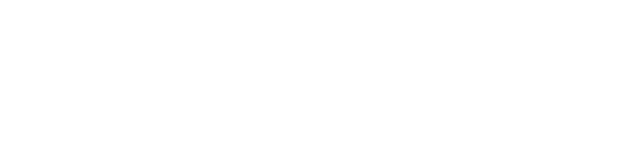
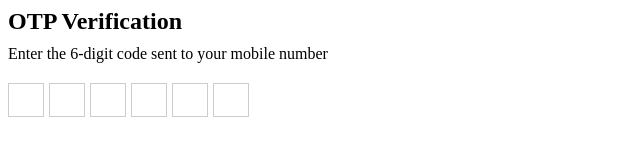
Before and after one commit to acciojob/OTP-Sukantadas1, a website: page main.html in a window 1280 px wide. Shown: the whole page, without its empty margins (0-640 px from the left). Drawn offline with Linux system fonts and the light colour scheme.

Commit message:
created a submission

```diff
--- a/main.html
+++ b/main.html
@@ -4,10 +4,23 @@
 
 <head>
 	<link rel="stylesheet" href="styles.css">
+	 <title>OTP Verification</title>
 </head>
 
 <body>
 	<!-- the entire body must be written by student -->
+	 <div>
+        <div id="verification_heading">OTP Verification</div>
+        <div id="verification_subtext">Enter the 6-digit code sent to your mobile number</div>
+        <div class="code-container">
+            <input type="text" class="code" maxlength="1" oninput="handleInput(this)">
+            <input type="text" class="code" maxlength="1" oninput="handleInput(this)">
+            <input type="text" class="code" maxlength="1" oninput="handleInput(this)">
+            <input type="text" class="code" maxlength="1" oninput="handleInput(this)">
+            <input type="text" class="code" maxlength="1" oninput="handleInput(this)">
+            <input type="text" class="code" maxlength="1" oninput="handleInput(this)">
+        </div>
+    </div>
     <script type="text/javascript" src="./script.js">
 </script>
 
--- a/script.js
+++ b/script.js
@@ -1 +1,15 @@
 //your JS code here. If required.
+ function handleInput(input) {
+            const nextInput = input.nextElementSibling;
+            const prevInput = input.previousElementSibling;
+
+            if (input.value !== '') {
+                if (nextInput) {
+                    nextInput.focus();
+                }
+            } else {
+                if (prevInput) {
+                    prevInput.focus();
+                }
+            }
+        }
--- a/styles.css
+++ b/styles.css
@@ -1 +1,26 @@
 /*  your css code here. If applicable */
+   #verification_heading {
+            font-size: 24px;
+            font-weight: bold;
+            margin-bottom: 10px;
+        }
+
+        #verification_subtext {
+            font-size: 16px;
+            margin-bottom: 20px;
+        }
+
+        .code-container {
+            display: flex;
+            justify-content: space-between;
+            width: 200px;
+        }
+
+        .code {
+            width: 30px;
+            height: 30px;
+            text-align: center;
+            font-size: 18px;
+            border: 1px solid #ccc;
+            margin-right: 5px;
+        }
```
